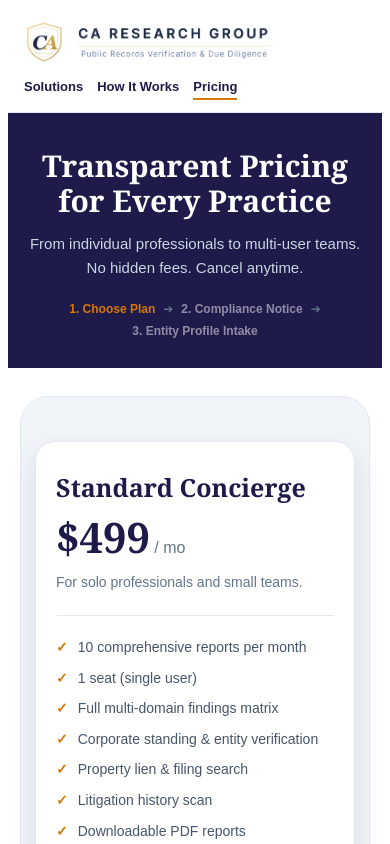
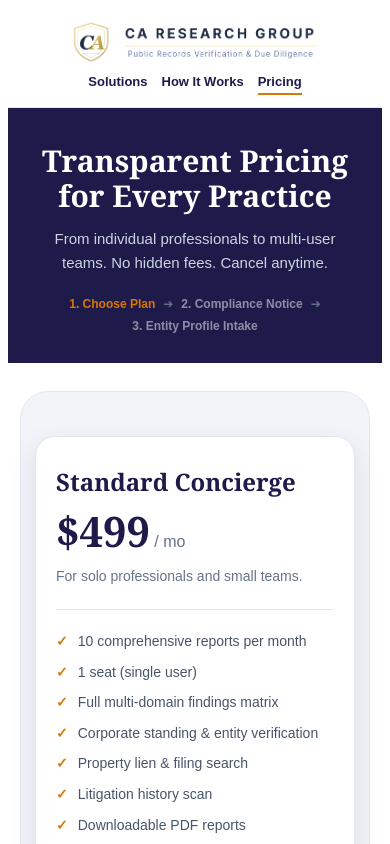
Before and after one commit to billalden01-dev/ca-research-group, a React (Vite) app: page / in a window 390 px wide. Both pictures are taken after a click on the element "Pricing". Shown: the top 844 px of the page. Built offline with nearby package versions, Linux system fonts and the light colour scheme.

Commit message:
Add files via upload

```diff
--- a/App.tsx
+++ b/App.tsx
@@ -192,10 +192,10 @@ export default function App() {
   });
 
   return (
-    <div style={{ display: 'flex', flexDirection: 'column', minHeight: '100vh', backgroundColor: '#ffffff', fontFamily: 'sans-serif', color: '#1e293b' }}>
+    <div style={{ display: 'flex', flexDirection: 'column', minHeight: '100vh', width: '100%', overflowX: 'hidden', backgroundColor: '#ffffff', fontFamily: 'sans-serif', color: '#1e293b' }}>
 
       {/* NAVBAR */}
-      <nav style={{ borderBottom: '1px solid #e2e8f0', padding: isMobile ? '12px 16px' : isShort ? '10px 30px' : '15px 30px', display: 'flex', justifyContent: 'space-between', alignItems: 'center', backgroundColor: '#ffffff', flexWrap: 'wrap', gap: '15px' }}>
+      <nav style={{ borderBottom: '1px solid #e2e8f0', padding: isMobile ? '12px 16px' : isShort ? '10px 30px' : '15px 30px', display: 'flex', justifyContent: isMobile ? 'center' : 'space-between', alignItems: 'center', backgroundColor: '#ffffff', flexWrap: 'wrap', gap: isMobile ? '10px' : '15px' }}>
         <img src="/logo-tight.png" alt="CA Research Group" onClick={() => handleNavigate('home')} style={{ height: isMobile ? '44px' : isShort ? '54px' : '62px', maxWidth: '100%', cursor: 'pointer' }} />
         <div style={{ display: 'flex', gap: isMobile ? '14px' : '20px', fontSize: isMobile ? '13px' : '14px' }}>
           <span onClick={() => handleNavigate('home')} style={navLink('home')}>Solutions</span>
@@ -210,8 +210,8 @@ export default function App() {
         {/* HOME COMPONENT */}
         {currentPage === 'home' && (
           <div style={{ maxWidth: '980px', margin: '0 auto', padding: isMobile ? '20px 16px 56px 16px' : isShort ? '14px 20px 56px 20px' : '24px 20px 80px 20px', textAlign: 'center' }}>
-            <h1 style={{ fontFamily: SERIF, fontSize: isMobile ? '27px' : isShort ? '36px' : '40px', fontWeight: 'bold', color: '#1e1b4b', lineHeight: '1.15', marginBottom: '4px' }}>Fast California Public-Record Research</h1>
-            <h2 style={{ fontFamily: SERIF, fontSize: isMobile ? '20px' : isShort ? '26px' : '29px', fontWeight: 'normal', color: '#d97706', marginTop: '4px', marginBottom: isMobile ? '24px' : '28px' }}>for Hard Money Lenders, Legal Counsel<br />& Real Estate Professionals</h2>
+            <h1 style={{ fontFamily: SERIF, fontSize: isMobile ? '27px' : isShort ? '36px' : '40px', fontWeight: 'bold', color: '#1e1b4b', lineHeight: '1.15', marginBottom: '4px', textWrap: 'balance' } as React.CSSProperties}>Fast California Public-Record Research</h1>
+            <h2 style={{ fontFamily: SERIF, fontSize: isMobile ? '20px' : isShort ? '26px' : '29px', fontWeight: 'normal', color: '#d97706', marginTop: '4px', marginBottom: isMobile ? '24px' : '28px', textWrap: 'balance' } as React.CSSProperties}>for Hard Money Lenders, Legal Counsel{isMobile ? ' ' : <br />}& Real Estate Professionals</h2>
             <p style={{ fontSize: isMobile ? '16px' : isShort ? '17px' : '18px', color: '#475569', maxWidth: '760px', margin: '0 auto 28px auto', lineHeight: '1.65', textWrap: 'balance' } as React.CSSProperties}>Liens, filings, and entity status from official California public records, compiled and checked in two steps into a clear PDF report, typically in under 60 seconds.</p>
 
             <div style={{ maxWidth: '900px', margin: '0 auto 30px auto', textAlign: 'left', display: 'flex', flexDirection: isMobile ? 'column' : 'row', gap: '20px' }}>
@@ -235,8 +235,8 @@ export default function App() {
 
             {/* HERO BAND */}
             <div style={{ backgroundColor: '#1e1b4b', padding: isMobile ? '36px 16px 30px 16px' : '56px 20px 48px 20px', textAlign: 'center' }}>
-              <h1 style={{ fontFamily: SERIF, fontSize: isMobile ? '30px' : '44px', fontWeight: 'bold', color: '#ffffff', margin: '0 0 14px 0', lineHeight: '1.15' }}>Transparent Pricing<br />for Every Practice</h1>
-              <p style={{ fontSize: isMobile ? '15px' : '17px', color: '#cbd5e1', maxWidth: '620px', margin: '0 auto', lineHeight: '1.6' }}>From individual professionals to multi-user teams. No hidden fees. Cancel anytime.</p>
+              <h1 style={{ fontFamily: SERIF, fontSize: isMobile ? '30px' : '44px', fontWeight: 'bold', color: '#ffffff', margin: '0 0 14px 0', lineHeight: '1.15' }}>Transparent Pricing{isMobile ? <br /> : ' '}for Every Practice</h1>
+              <p style={{ fontSize: isMobile ? '15px' : '17px', color: '#cbd5e1', maxWidth: isMobile ? '620px' : '900px', margin: '0 auto', lineHeight: '1.6', textWrap: 'balance' } as React.CSSProperties}>From individual professionals to multi-user teams. No hidden fees. Cancel anytime.</p>
 
               {/* STEP STATUS INDICATOR */}
               <div style={{ display: 'flex', justifyContent: 'center', alignItems: 'center', gap: isMobile ? '8px' : '15px', flexWrap: 'wrap', marginTop: isMobile ? '22px' : '32px', fontSize: isMobile ? '12px' : '13px' }}>
@@ -282,7 +282,7 @@ export default function App() {
                           {dark && (
                             <div style={{ position: 'absolute', top: '-14px', left: '50%', transform: 'translateX(-50%)', backgroundColor: '#d97706', color: '#ffffff', fontSize: '12px', fontWeight: 'bold', padding: '5px 16px', borderRadius: '999px' }}>Most popular</div>
                           )}
-                          <h3 style={{ fontFamily: SERIF, fontSize: '25px', fontWeight: 'bold', color: dark ? '#ffffff' : '#1e1b4b', margin: '0 0 12px 0' }}>{plan.name}</h3>
+                          <h3 style={{ fontFamily: SERIF, fontSize: isMobile ? '24px' : '21px', fontWeight: 'bold', color: dark ? '#ffffff' : '#1e1b4b', margin: '0 0 12px 0' }}>{plan.name}</h3>
                           <div style={{ fontFamily: SERIF, fontSize: isMobile ? '42px' : '50px', fontWeight: 'bold', color: dark ? '#d97706' : '#1e1b4b', lineHeight: '1' }}>${plan.price}<span style={{ fontFamily: 'sans-serif', fontSize: '16px', fontWeight: 'normal', color: dark ? '#cbd5e1' : '#64748b' }}> / mo</span></div>
                           <p style={{ fontSize: '14px', color: dark ? '#cbd5e1' : '#64748b', lineHeight: '1.5', margin: '14px 0 0 0' }}>{plan.tagline}</p>
                           <div style={{ height: '1px', backgroundColor: dark ? 'rgba(255,255,255,0.18)' : '#e2e8f0', margin: '22px 0' }} />
```
